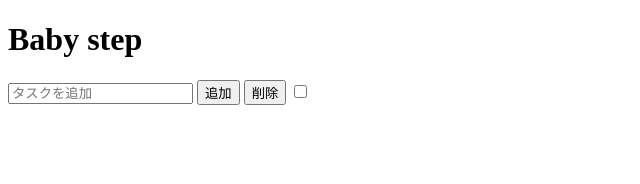
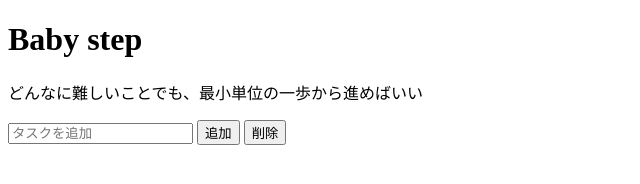
Before and after one commit to wonu-2443/Baby-Step, a plain HTML site: page index.html in a window 1280 px wide. Shown: the whole page, without its empty margins (0-640 px from the left). Drawn offline with Linux system fonts and the light colour scheme.

Commit message:
チェックボックスを消して、フロント部分を少し改良

```diff
--- a/index.html
+++ b/index.html
@@ -7,12 +7,12 @@
 </head>
 <body>
     <h1 class = "title">Baby step</h1>
+        <p>どんなに難しいことでも、最小単位の一歩から進めばいい</p>
 
     <input type = "text" id = "task_input" placeholder="タスクを追加">
     <button id = "add">追加</button>
     <button id ="del_tasks">削除</button>
 
-    <input type = "checkbox" id = "task_check"/>
     <ul id = "task_list"></ul>
 
     <script src="script.js"></script>
```
